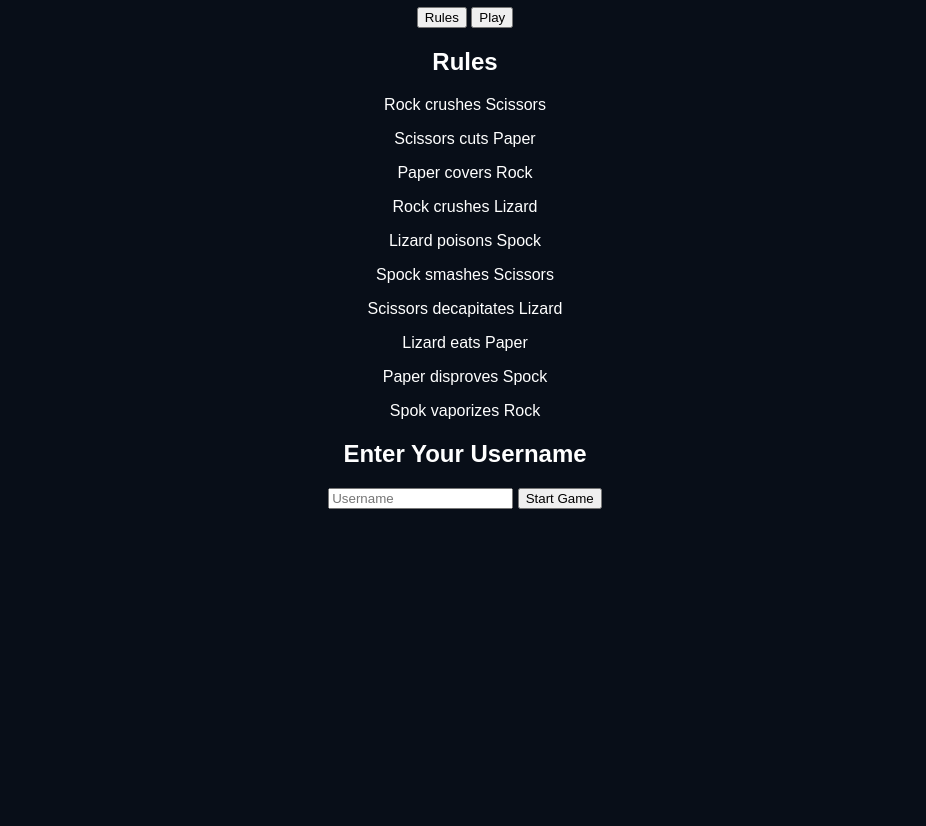
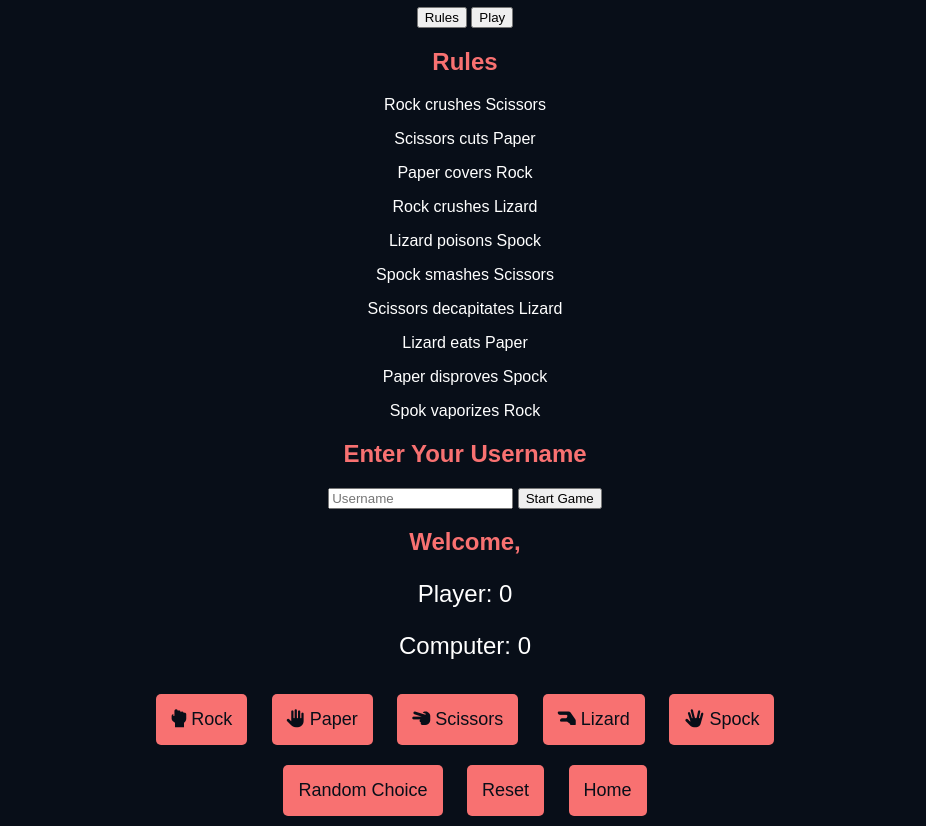
Before and after one commit to Tiko4real/2nd_Project, a plain HTML site: page index.html in a window 1280 px wide. Shown: the part 73-899 px from the top of the page, without its empty margins (175-1101 px from the left). Before the commit the page ends 800 px from the top, so only its background shows below. Drawn offline with Linux system fonts and the light colour scheme.

Commit message:
Add choices and buttons. Style game page

```diff
--- a/assets/css/style.css
+++ b/assets/css/style.css
@@ -6,3 +6,46 @@ body {
     margin: 0;
     padding: 0;
 }
+
+h1, h2 {
+    color: #f87171;
+}
+
+
+.close-btn {
+    color: #aaa;
+    float: right;
+    font-size: 28px;
+    font-weight: bold;
+}
+
+.close-btn:hover,
+.close-btn:focus {
+    color: white;
+    text-decoration: none;
+    cursor: pointer;
+}
+
+#choices button, #random-choice-btn, #reset-btn, #home-btn {
+    margin: 10px;
+    padding: 15px;
+    font-size: 18px;
+    color: #080e18;
+    background-color: #f87171;
+    border: none;
+    border-radius: 5px;
+    cursor: pointer;
+}
+
+#choices button:hover, #random-choice-btn:hover, #reset-btn:hover, #home-btn:hover {
+    background-color: #fad6d6;
+    transition: 0.3s ease;
+}
+
+.choice-button i {
+    margin-right: 10px;
+}
+
+#scoreboard p {
+    font-size: 1.5em;
+}
--- a/index.html
+++ b/index.html
@@ -35,7 +35,26 @@
     <div id="username-page" class="hidden">
         <h2>Enter Your Username</h2>
         <input type="text" id="username" placeholder="Username">
-        <button id="start-game-button">Start Game</button>
+        <button id="start-game-btn">Start Game</button>
+    </div>
+
+    <div id="game-page" class="hidden">
+        <h2>Welcome, <span id="player-name"></span></h2>
+        <div id="scoreboard">
+            <p>Player: <span id="player-score">0</span></p>
+            <p>Computer: <span id="computer-score">0</span></p>
+        </div>
+
+        <div id="choices">
+            <button class="choice-btn" data-choice="rock"><i class="fas fa-hand-rock"></i> Rock</button>
+            <button class="choice-btn" data-choice="paper"><i class="fas fa-hand-paper"></i> Paper</button>
+            <button class="choice-btn" data-choice="scissors"><i class="fas fa-hand-scissors"></i> Scissors</button>
+            <button class="choice-btn" data-choice="lizard"><i class="fas fa-hand-lizard"></i> Lizard</button>
+            <button class="choice-btn" data-choice="spock"><i class="fas fa-hand-spock"></i> Spock</button>
+        </div>
+        <button id="random-choice-btn">Random Choice</button>
+        <button id="reset-btn">Reset</button>
+        <button id="home-btn">Home</button>
     </div>
 </body>
 
```
